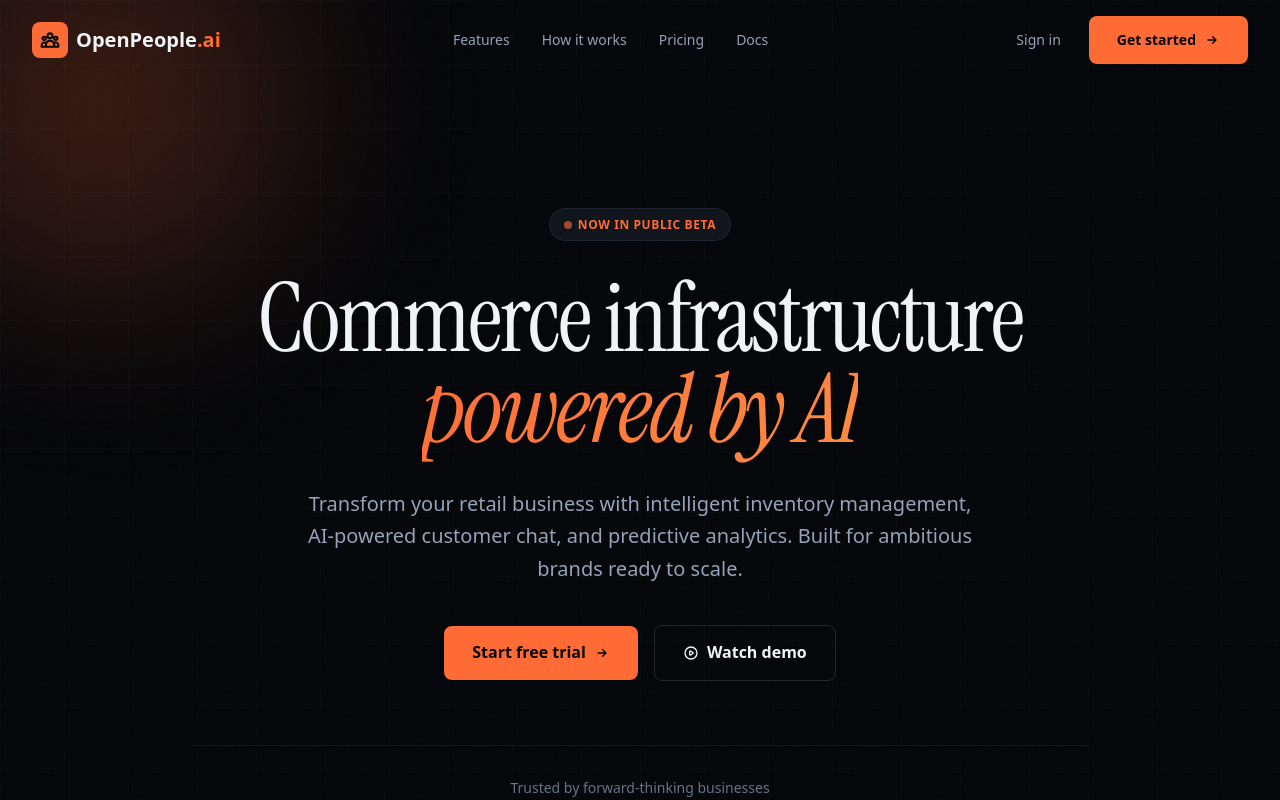
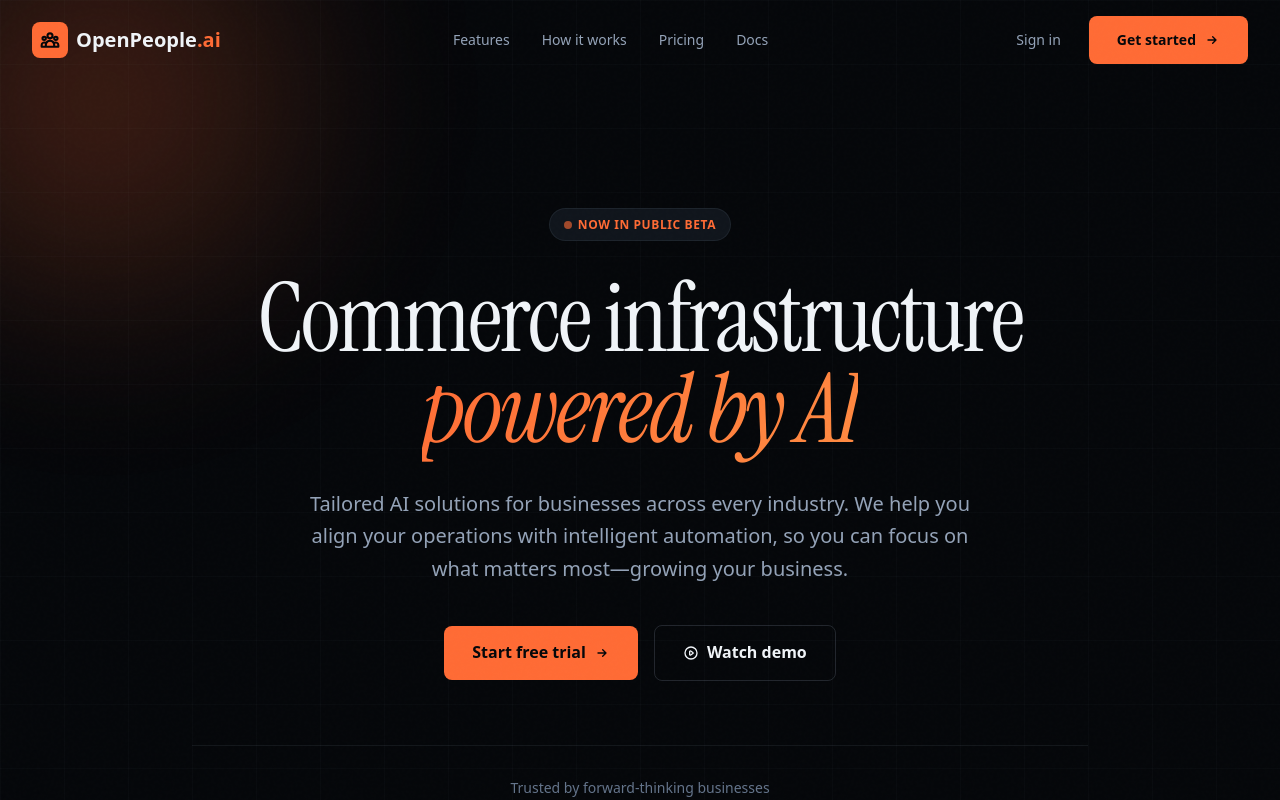
Before and after one commit to OpenPeopleStudio/open_people, a Next.js app: page / in a window 1280 px wide. Shown: the top 800 px of the page. Built offline with nearby package versions, Linux system fonts and the light colour scheme.

Commit message:
copy: update hero subhead to emphasize multi-industry AI alignment

```diff
--- a/app/(marketing)/page.tsx
+++ b/app/(marketing)/page.tsx
@@ -155,9 +155,9 @@ function HeroSection() {
 
           {/* Subhead */}
           <p className="mt-8 text-lg md:text-xl text-[var(--text-secondary)] max-w-2xl mx-auto leading-relaxed animate-slide-up delay-100">
-            Transform your retail business with intelligent inventory
-            management, AI-powered customer chat, and predictive analytics.
-            Built for ambitious brands ready to scale.
+            Tailored AI solutions for businesses across every industry. We help
+            you align your operations with intelligent automation, so you can
+            focus on what matters most—growing your business.
           </p>
 
           {/* CTAs */}
```
